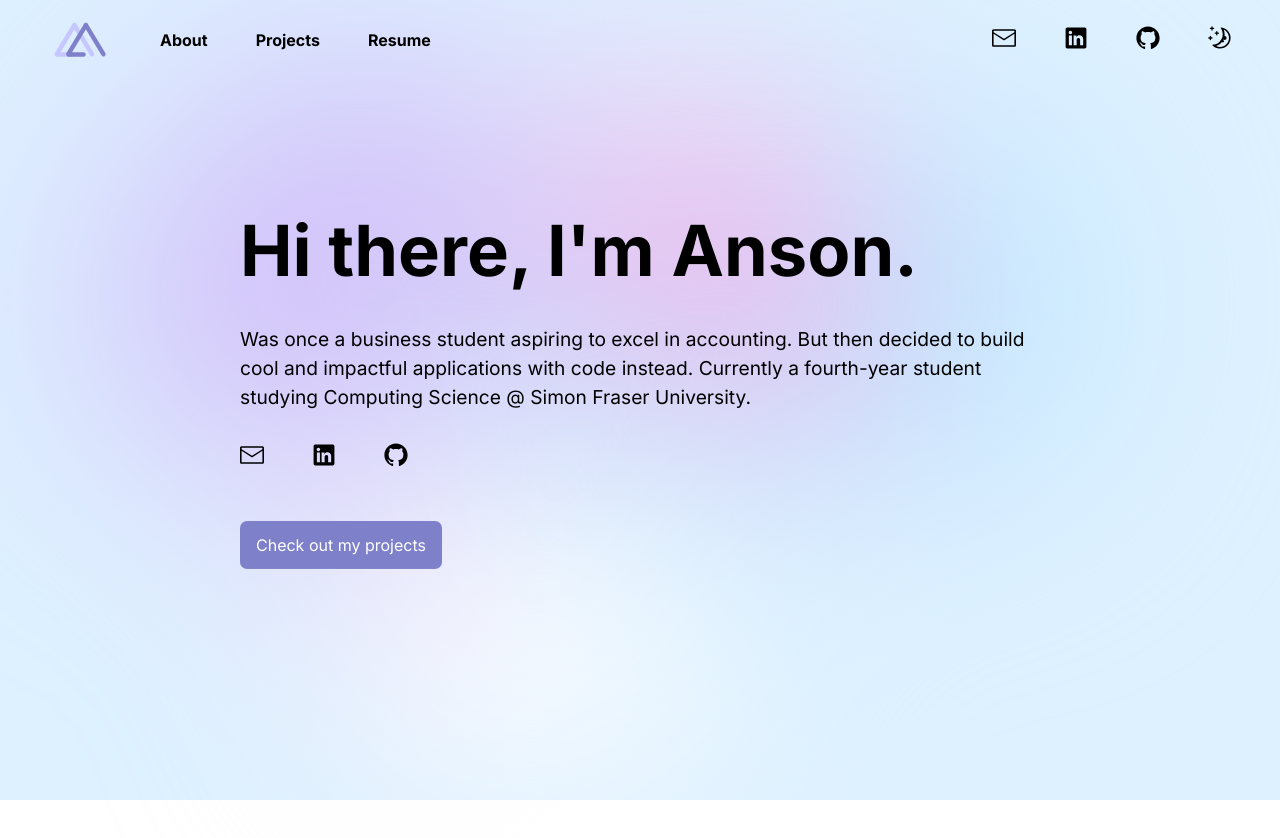
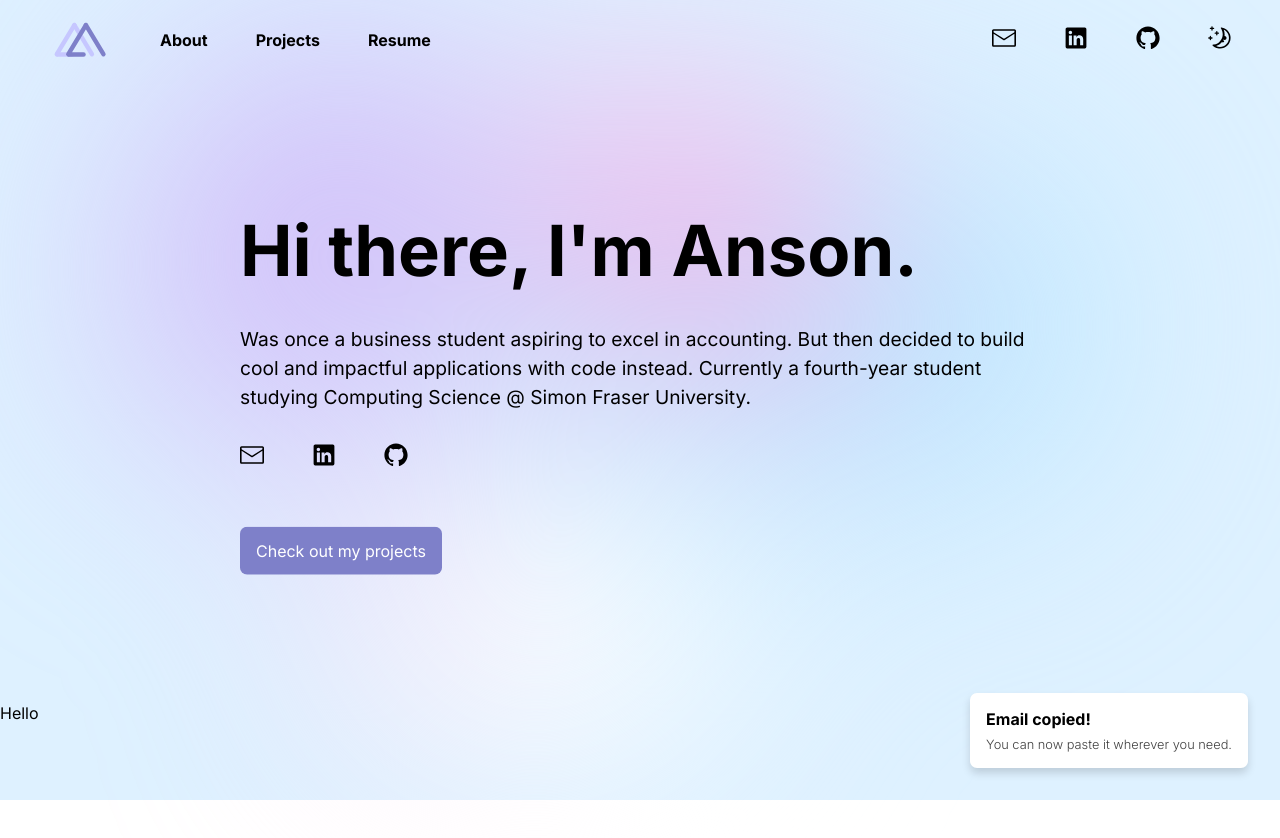
Before and after one commit to NsnGitHub/nsn-portfolio, a React (Vite) app: page / in a window 1280 px wide. Both pictures are taken after a click on the element 1004 px from the left and 44 px from the top of the page. Shown: the top 838 px of the page. Before the commit the page ends 800 px from the top, so only its background shows below. Built offline with nearby package versions, Linux system fonts and the light colour scheme.

Commit message:
minor style changes to the modal

```diff
--- a/src/components/App.tsx
+++ b/src/components/App.tsx
@@ -7,6 +7,7 @@ function App() {
     <>
       <Navbar />
       <Hero />
+      <div style={{ height: "100vh" }}>Hello</div>
     </>
   );
 }
--- a/src/components/Contact.tsx
+++ b/src/components/Contact.tsx
@@ -6,7 +6,7 @@ import Modal from "./Modal";
 export default function Contact() {
   const [showClipboardModal, setShowClipboardModal] = useState(false);
 
-  const displayModalFor2Seconds = () => {
+  const displayModalFor3Seconds = () => {
     if (showClipboardModal) {
       return;
     }
@@ -15,21 +15,23 @@ export default function Contact() {
 
     setTimeout(() => {
       setShowClipboardModal(false);
-    }, 2000);
+    }, 3000);
   };
 
   const handleEmailIconClick = () => {
     navigator.clipboard.writeText("awc28@sfu.ca");
-    displayModalFor2Seconds();
+    displayModalFor3Seconds();
   };
 
   return (
     <>
       <ul className="contact__list">
         <li>
+          {/* <a href="mailto:awc28@sfu.ca"> */}
           <span onClick={handleEmailIconClick}>
             <EnvelopeClosedIcon height="1.5rem" width="1.5rem" />
           </span>
+          {/* </a> */}
         </li>
         <li>
           <a href="https://www.linkedin.com/in/ansonwmchan/" target="_blank">
@@ -42,7 +44,10 @@ export default function Contact() {
           </a>
         </li>
       </ul>
-      <Modal modalText="Email copied to your clipboard!" visible={showClipboardModal} />
+      <Modal visible={showClipboardModal}>
+        <h4>Email copied!</h4>
+        <p>You can now paste it wherever you need.</p>
+      </Modal>
     </>
   );
 }
--- a/src/components/Modal.tsx
+++ b/src/components/Modal.tsx
@@ -2,13 +2,13 @@ import "../styles/Modal.css";
 import { createPortal } from "react-dom";
 
 type ModalProps = {
-  modalText: string;
+  children: React.ReactNode;
   visible: boolean;
 };
 
-export default function Modal({ modalText, visible }: ModalProps) {
+export default function Modal({ children, visible }: ModalProps) {
   return createPortal(
-    <div className={`modal ${visible ? "modal--visible" : ""}`}>{modalText}</div>,
+    <div className={`modal ${visible ? "modal--visible" : ""}`}>{children}</div>,
     document.getElementById("root") || document.body
   );
 }
--- a/src/index.css
+++ b/src/index.css
@@ -23,3 +23,8 @@ a {
   color: inherit;
   text-decoration: none;
 }
+
+html,
+body {
+  overflow-x: hidden;
+}
--- a/src/styles/Modal.css
+++ b/src/styles/Modal.css
@@ -1,20 +1,30 @@
 .modal {
   background: #fff;
-  padding: 1.5rem 3.5rem;
+  padding: 1rem;
   width: fit-content;
-  border-radius: 500px;
-  box-shadow: 0 5px 8px rgba(0, 0, 0, 0.15);
+  border-radius: 7px;
+  box-shadow: 0 5px 8px #00000026;
   position: absolute;
   bottom: 2rem;
   right: 2rem;
+
   display: flex;
-  align-items: center;
+  flex-direction: column;
+  align-items: start;
   justify-content: center;
+  gap: 0.5rem;
 
   transition: all 0.3s;
   transform: translateX(20rem);
+  /* transform: translateY(10rem); */
   visibility: hidden;
   opacity: 0;
+}
+
+.modal > p {
+  font-size: 0.8rem;
+  font-weight: 300;
+  color: rgba(0, 0, 0, 0.75);
 }
 
 .modal--visible {
```
